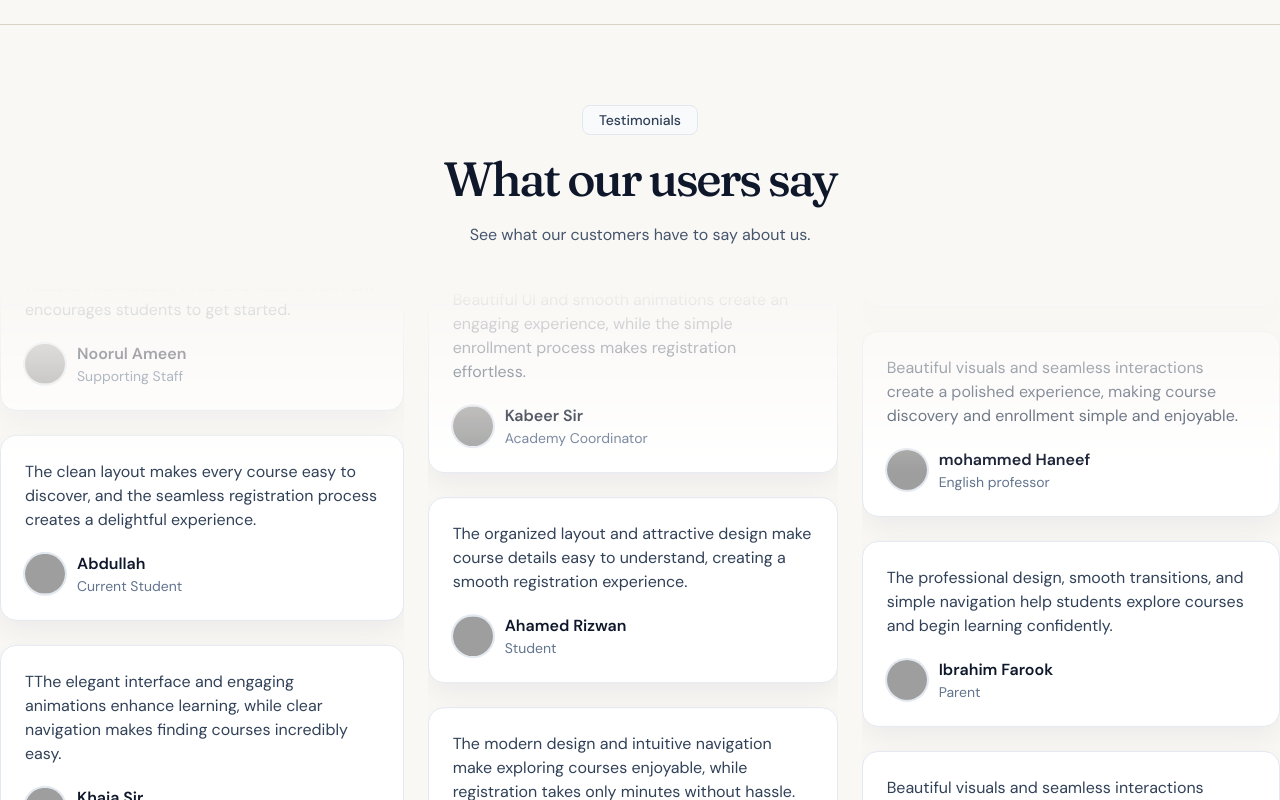
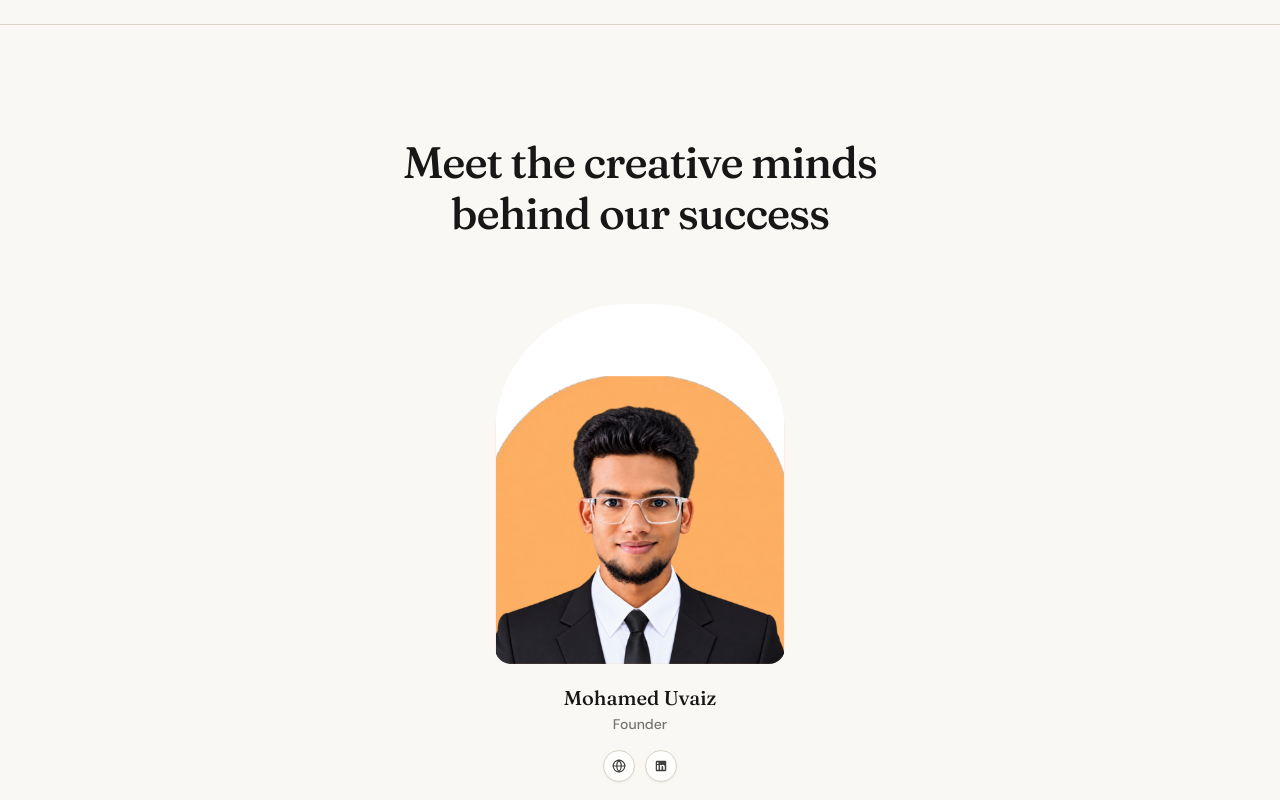
Before and after one commit to Abu-sid07/GENZUV-Lan, a Next.js app: page / in a window 1280 px wide. Shown: the part 6700-7500 px from the top of the page. Built offline with nearby package versions, Linux system fonts and the light colour scheme; grey boxes are pictures that could not be loaded.

Commit message:
integrated team section

```diff
--- a/app/page.tsx
+++ b/app/page.tsx
@@ -5,6 +5,7 @@ import Testimonials from "@/components/ui/testimonials";
 import Growth from "@/components/ui/growth";
 import Projects from "@/components/ui/projects";
 import ServiceCards from "@/components/ui/service-cards";
+import Team from "@/components/ui/team";
 import Contact from "@/components/ui/contact";
 import Footer from "@/components/ui/footer";
 
@@ -18,6 +19,7 @@ export default function Home() {
         <ServiceCards />
         <Growth />
         <Projects />
+        <Team />
         <Testimonials />
         <Contact />
       </main>
--- /dev/null
+++ b/components/ui/team.tsx
@@ -0,0 +1,88 @@
+"use client";
+
+import React from "react";
+import Image from "next/image";
+
+export default function Team() {
+  return (
+    <section id="team" className="w-full bg-[#FAF8F5] px-6 py-20 md:px-12 md:py-28">
+      <div className="mx-auto max-w-[1200px]">
+        {/* Section Heading */}
+        <div className="mx-auto max-w-2xl text-center">
+          <h2 className="text-3xl font-bold tracking-tight text-[#171717] sm:text-4xl md:text-[44px] md:leading-[1.18]">
+            Meet the creative minds
+            <br />
+            behind our success
+          </h2>
+        </div>
+
+        {/* Founder Card (Centered) */}
+        <div className="mt-14 flex justify-center sm:mt-16">
+          <div className="group flex flex-col items-center text-center">
+            {/* Image Container with arch silhouette */}
+            <div className="relative h-[320px] w-[260px] overflow-hidden rounded-t-[130px] rounded-b-2xl bg-[#F08D58]/10 transition-transform duration-300 ease-out group-hover:-translate-y-1.5 sm:h-[360px] sm:w-[290px]">
+              <Image
+                src="/team/founder.png"
+                alt="Mohamed Uvaiz - Founder"
+                fill
+                priority
+                className="object-contain object-bottom transition-transform duration-300 group-hover:scale-105"
+                sizes="(max-width: 640px) 260px, 290px"
+              />
+            </div>
+
+            {/* Information */}
+            <h3 className="mt-5 text-lg font-bold text-[#171717] sm:text-xl">
+              Mohamed Uvaiz
+            </h3>
+            <p className="mt-0.5 text-xs font-medium text-neutral-500 sm:text-sm">
+              Founder
+            </p>
+
+            {/* Social Links */}
+            <div className="mt-4 flex items-center justify-center gap-2.5">
+              {/* Website */}
+              <a
+                href="https://genzuv.in"
+                target="_blank"
+                rel="noopener noreferrer"
+                aria-label="Website"
+                className="flex h-8 w-8 items-center justify-center rounded-full border border-[#D9D3C5] bg-white/80 text-neutral-700 shadow-xs transition-colors duration-150 hover:border-neutral-900 hover:bg-white hover:text-black"
+              >
+                <svg
+                  className="h-3.5 w-3.5"
+                  viewBox="0 0 24 24"
+                  fill="none"
+                  stroke="currentColor"
+                  strokeWidth="2"
+                  strokeLinecap="round"
+                  strokeLinejoin="round"
+                >
+                  <circle cx="12" cy="12" r="10" />
+                  <line x1="2" y1="12" x2="22" y2="12" />
+                  <path d="M12 2a15.3 15.3 0 014 10 15.3 15.3 0 01-4 10 15.3 15.3 0 01-4-10 15.3 15.3 0 014-10z" />
+                </svg>
+              </a>
+
+              {/* LinkedIn */}
+              <a
+                href="https://www.linkedin.com/in/mohamed-uvaiz-782538390/"
+                target="_blank"
+                rel="noopener noreferrer"
+                aria-label="LinkedIn Profile"
+                className="flex h-8 w-8 items-center justify-center rounded-full border border-[#D9D3C5] bg-white/80 text-neutral-700 shadow-xs transition-colors duration-150 hover:border-neutral-900 hover:bg-white hover:text-[#0A66C2]"
+              >
+                <svg
+                  className="h-3.5 w-3.5 fill-current"
+                  viewBox="0 0 24 24"
+                >
+                  <path d="M19 3a2 2 0 0 1 2 2v14a2 2 0 0 1-2 2H5a2 2 0 0 1-2-2V5a2 2 0 0 1 2-2h14m-.5 15.5v-5.3a3.26 3.26 0 0 0-3.26-3.26c-.85 0-1.84.52-2.28 1.3v-1.11h-2.79v8.37h2.79v-4.93c0-.77.62-1.4 1.39-1.4a1.4 1.4 0 0 1 1.4 1.4v4.93h2.75M6.46 8.76a1.53 1.53 0 0 0 0-3.05 1.53 1.53 0 0 0 0 3.05m1.37 9.74v-8.37H5.1v8.37h2.73z" />
+                </svg>
+              </a>
+            </div>
+          </div>
+        </div>
+      </div>
+    </section>
+  );
+}
```
Also changed, not shown: public/team/founder.png (added).
